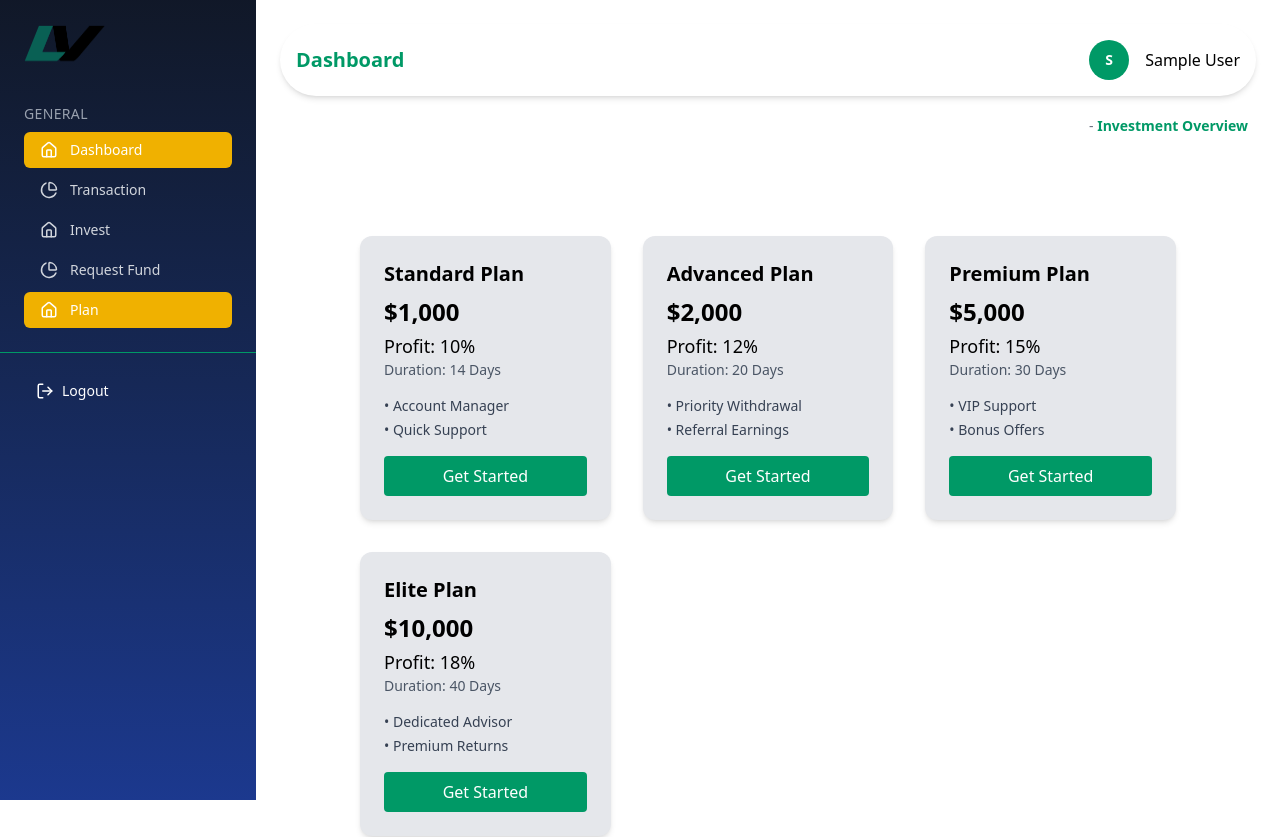
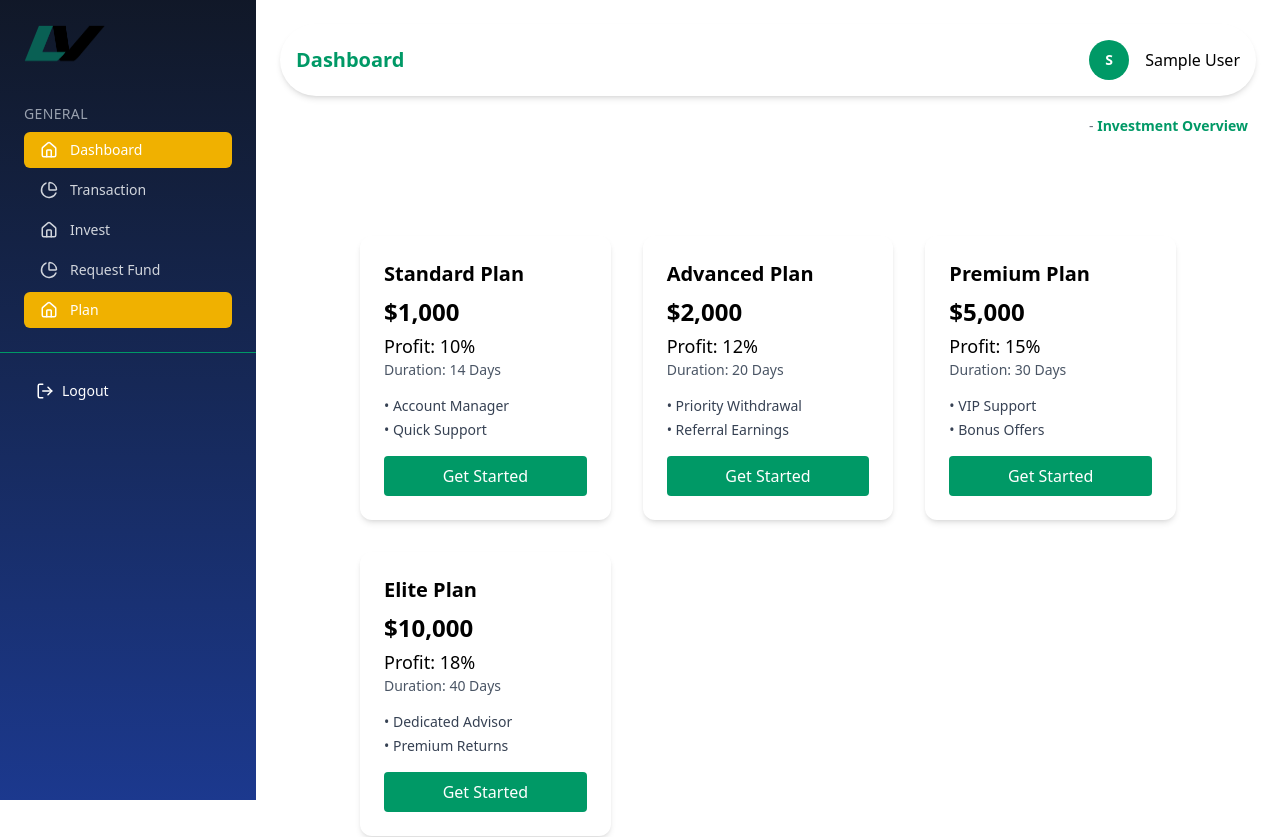
Before and after one commit to Lexorr/fq, a React (Vite) app in the folder frontend/: page /dashboard/investment in a window 1280 px wide. Shown: the top 837 px of the page. Built offline with nearby package versions, Linux system fonts and the light colour scheme; no server answers; sample sign-in values are in the browser's storage.

Commit message:
investment

```diff
--- a/frontend/src/pages/dashboard/Investments.tsx
+++ b/frontend/src/pages/dashboard/Investments.tsx
@@ -8,9 +8,9 @@ const packages = [
       profit: '10%',
       duration: '14 Days',
       features: ['Account Manager', 'Quick Support'],
-    bg: 'bg-gray-200',
+      bg: '',
       buttonBg: 'bg-black',
-    buttonHover: 'hover:bg-yellow-500',
+      buttonHover: 'hover:bg-green-500',
     },
     {
       name: 'Advanced Plan',
@@ -18,9 +18,9 @@ const packages = [
       profit: '12%',
       duration: '20 Days',
       features: ['Priority Withdrawal', 'Referral Earnings'],
-    bg: 'bg-gray-200',
+      bg: '',
       buttonBg: 'bg-black',
-    buttonHover: 'hover:bg-purple-500',
+      buttonHover: 'hover:bg-green-500',
     },
     {
       name: 'Premium Plan',
@@ -28,9 +28,9 @@ const packages = [
       profit: '15%',
       duration: '30 Days',
       features: ['VIP Support', 'Bonus Offers'],
-    bg: 'bg-gray-200',
+      bg: '',
       buttonBg: 'bg-black',
-    buttonHover: 'hover:bg-pink-500',
+      buttonHover: 'hover:bg-green-500',
     },
     {
       name: 'Elite Plan',
@@ -38,9 +38,9 @@ const packages = [
       profit: '18%',
       duration: '40 Days',
       features: ['Dedicated Advisor', 'Premium Returns'],
-    bg: 'bg-gray-200',
+      bg: '',
       buttonBg: 'bg-black',
-    buttonHover: 'hover:bg-indigo-500',
+      buttonHover: 'hover:bg-green-500',
     },
 
   ];
```
Lines whose indentation alone changed are shown as unchanged.
